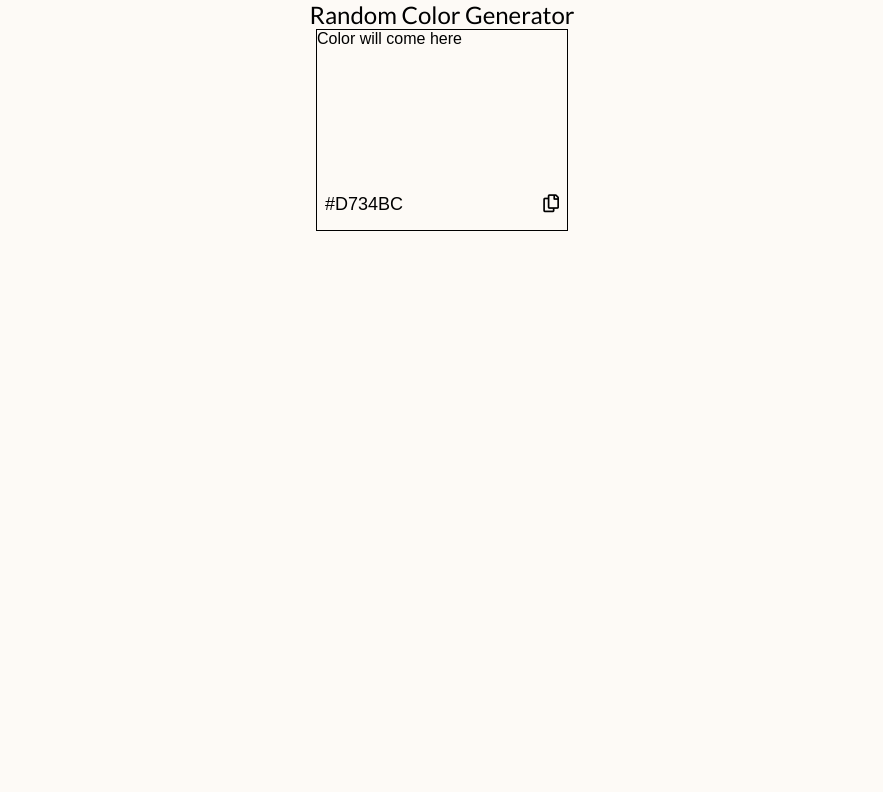
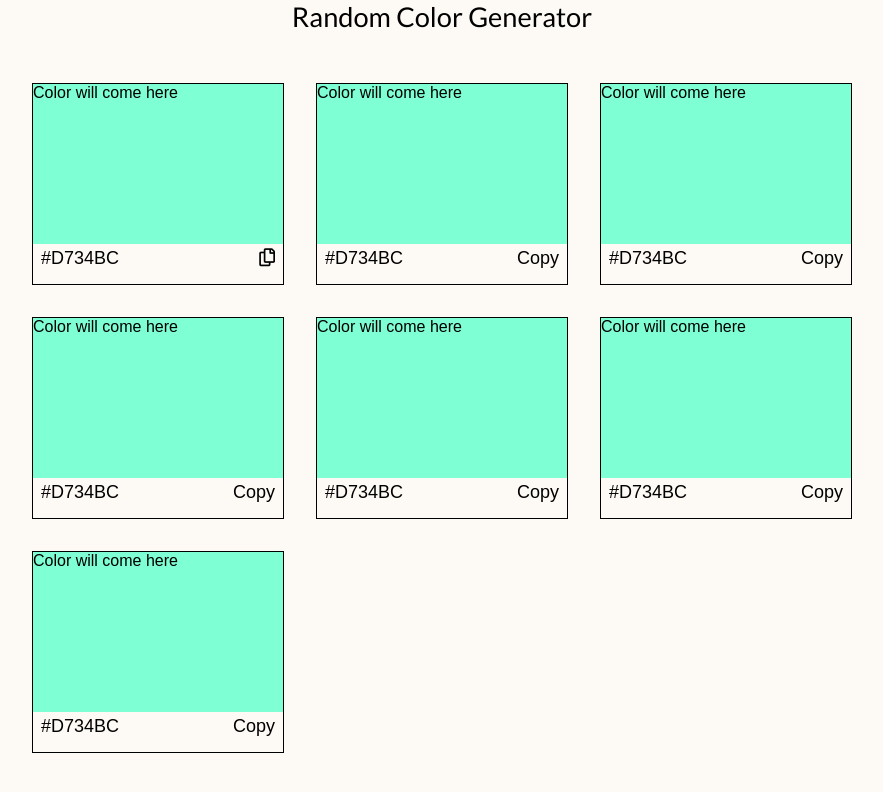
Before and after one commit to PushpakB3096/color-generator, a plain HTML site: page index.html in a window 1280 px wide. Shown: the whole page, without its empty margins (198-1081 px from the left). Drawn offline with Linux system fonts and the light colour scheme; a web font is replaced by a local one.

Commit message:
Add grid layout for cards

```diff
--- a/index.html
+++ b/index.html
@@ -18,6 +18,7 @@
   <body>
     <div class="container">
       <header>Random Color Generator</header>
+
       <div class="cards">
         <div class="card">
           <div class="card_color">Color will come here</div>
@@ -26,13 +27,48 @@
             <span class="color_copy"><i class="far fa-copy"></i></span>
           </div>
         </div>
-        <!-- <div class="card">
+        <div class="card">
           <div class="card_color">Color will come here</div>
           <div class="card_content">
             <span class="color_code">#d734bc</span>
             <span class="color_copy">Copy</span>
           </div>
-        </div> -->
+        </div>
+        <div class="card">
+          <div class="card_color">Color will come here</div>
+          <div class="card_content">
+            <span class="color_code">#d734bc</span>
+            <span class="color_copy">Copy</span>
+          </div>
+        </div>
+        <div class="card">
+          <div class="card_color">Color will come here</div>
+          <div class="card_content">
+            <span class="color_code">#d734bc</span>
+            <span class="color_copy">Copy</span>
+          </div>
+        </div>
+        <div class="card">
+          <div class="card_color">Color will come here</div>
+          <div class="card_content">
+            <span class="color_code">#d734bc</span>
+            <span class="color_copy">Copy</span>
+          </div>
+        </div>
+        <div class="card">
+          <div class="card_color">Color will come here</div>
+          <div class="card_content">
+            <span class="color_code">#d734bc</span>
+            <span class="color_copy">Copy</span>
+          </div>
+        </div>
+        <div class="card">
+          <div class="card_color">Color will come here</div>
+          <div class="card_content">
+            <span class="color_code">#d734bc</span>
+            <span class="color_copy">Copy</span>
+          </div>
+        </div>
       </div>
     </div>
   </body>
--- a/style.css
+++ b/style.css
@@ -10,7 +10,7 @@ body {
 }
 
 header {
-  font-size: 1.5em;
+  font-size: 1.7em;
   font-family: "Lato", sans-serif;
 }
 
@@ -23,6 +23,10 @@ header {
 .cards {
   font-family: "Kite One", sans-serif;
   /* border: 1px solid green; */
+  margin-top: 50px;
+  display: grid;
+  grid-template-columns: repeat(3, 1fr);
+  grid-gap: 2em;
 }
 
 .card {
@@ -33,7 +37,7 @@ header {
 
 .card_color {
   /* border: 1px solid red; */
-  /* background-color: aquamarine; */
+  background-color: aquamarine;
   height: 80%;
 }
 
```
